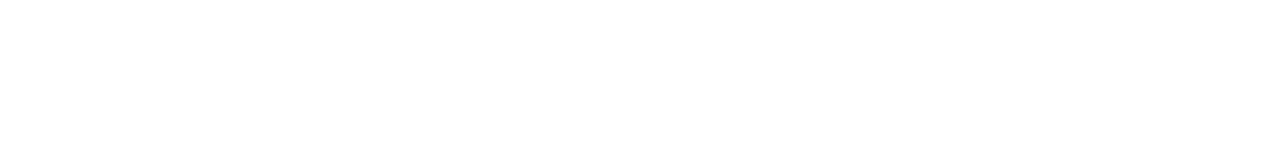
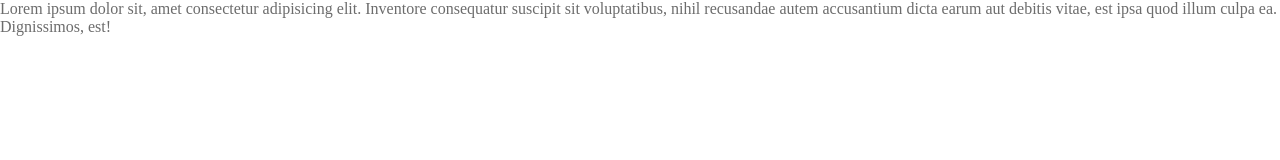
Before and after one commit to DevTechG/Travelgram, a plain HTML site: page index.html in a window 1280 px wide. Drawn offline with Linux system fonts and the light colour scheme; files that its build step writes are made by us from their sources; files whose address does not match are found by name.

Commit message:
First CSS Global configurations. Defining color variables.

```diff
--- a/index.html
+++ b/index.html
@@ -4,9 +4,11 @@
     <meta charset="UTF-8">
     <meta name="viewport" content="width=device-width, initial-scale=1.0">
     <title>Travelgram | Perfil de viagens</title>
-    <link rel="stylesheet" href="style/index.css">
+    <link rel="stylesheet" href="styles/index.css">
 </head>
 <body>
-
+    <p>
+        Lorem ipsum dolor sit, amet consectetur adipisicing elit. Inventore consequatur suscipit sit voluptatibus, nihil recusandae autem accusantium dicta earum aut debitis vitae, est ipsa quod illum culpa ea. Dignissimos, est!
+    </p>
 </body>
 </html>
--- a/styles/global.css
+++ b/styles/global.css
@@ -3,3 +3,18 @@
     padding: 0;
     box-sizing: border-box;
 }
+
+:root {
+    --brand-color: #EF5F4C;
+    --background-color: #FFFFFF;
+    --surface-color: #F5F5F5;
+    --skeleton-color: #D9D9D9;
+    --shape-transparency: #ffffff8f;
+    --text-color-primary: #313131;
+    --text-color-secondary: #6C6C6C;
+}
+
+body {
+    color: var(--text-color-secondary);
+    background-color: var(--background-color);
+}
```
Also changed, not shown: 2 other files.
